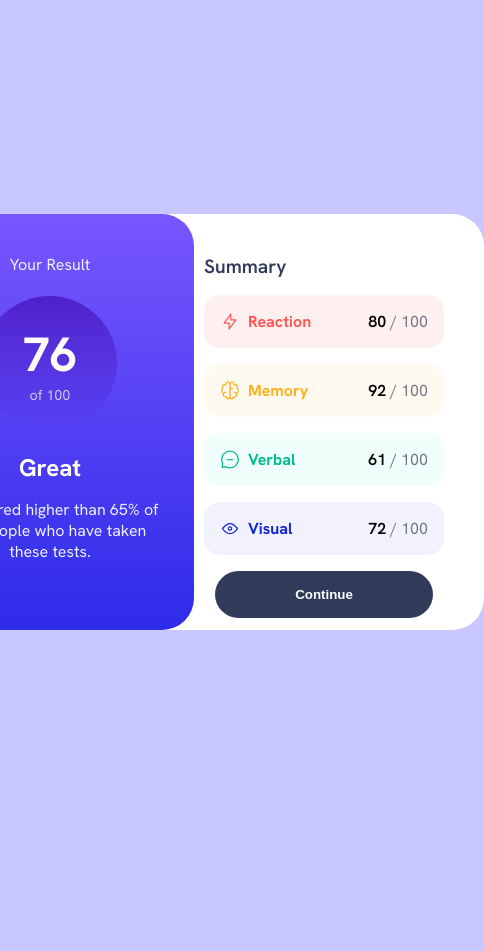
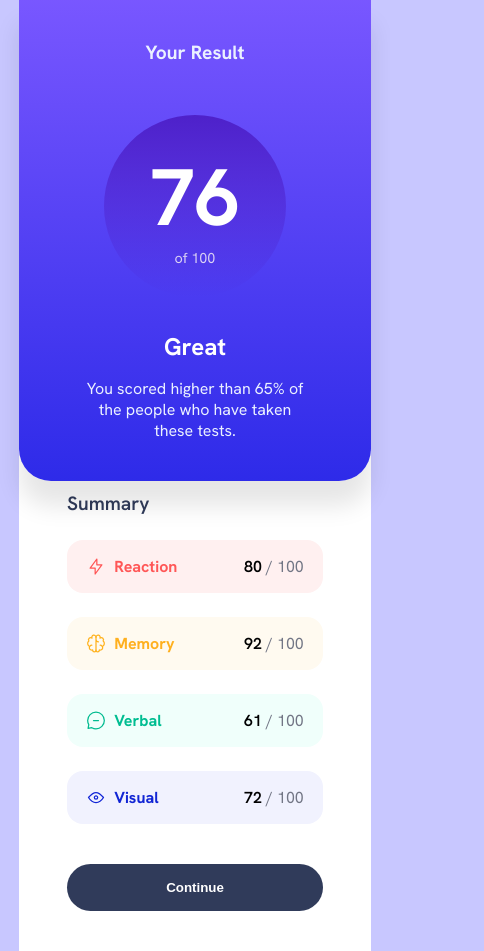
Before and after one commit to lorena-front/fm-results-summary-component, a Vue app in the folder results-summary/: page / in a window 390 px wide. Shown: the whole page, 484 px wide, since content can reach past the window. Before the commit the page ends 844 px from the top, so only its background shows below. Built offline with nearby package versions, Linux system fonts and the light colour scheme.

Commit message:
Update index.html to set language to English and modify favicon link

```diff
--- a/results-summary/index.html
+++ b/results-summary/index.html
@@ -1,8 +1,8 @@
 <!doctype html>
-<html lang="">
+<html lang="en">
   <head>
     <meta charset="UTF-8" />
-    <link rel="icon" href="/favicon.ico" />
+    <link rel="icon" href="/assets/images/favicon-32x32.png" />
     <meta name="viewport" content="width=device-width, initial-scale=1.0" />
     <link rel="preconnect" href="https://fonts.googleapis.com" />
     <link rel="preconnect" href="https://fonts.gstatic.com" crossorigin />
@@ -10,7 +10,7 @@
       href="https://fonts.googleapis.com/css2?family=Hanken+Grotesk:ital,wght@0,100..900;1,100..900&display=swap"
       rel="stylesheet"
     />
-    <title>Vite App</title>
+    <title>Frontend Mentor | Results Summary Component</title>
   </head>
   <body>
     <div id="app"></div>
--- a/results-summary/src/App.vue
+++ b/results-summary/src/App.vue
@@ -7,10 +7,10 @@ import './style.css'
   <main>
     <div class="container">
       <div class="card-one">
-        <p>Your Result</p>
+        <h1>Your Result</h1>
         <div class="score-wrapper">
           <div class="circle"></div>
-          <h1>76</h1>
+          <h2>76</h2>
           <span class="card-one-span">of 100</span>
         </div>
         <div class="card-one-text">
@@ -22,7 +22,7 @@ import './style.css'
       </div>
 
       <div class="card-two">
-        <p>Summary</p>
+        <h1>Summary</h1>
         <div v-for="data in content" :key="data.category" class="card-list" :class="data.category.toLocaleLowerCase()">
           <div class="left">
             <img :src="data.icon" alt="">
@@ -43,14 +43,20 @@ import './style.css'
   display: flex;
 }
 
+.card-one,
+.card-two {
+  width: 100%;
+  max-width: 25rem;
+  height: auto;
+  box-shadow: 0 25px 25px 0 hsla(0, 0%, 0%, 0.1);
+}
+
 .card-one {
   display: flex;
   align-items: center;
   flex-direction: column;
-  width: 18rem;
-  height: 26rem;
   text-align: center;
-  gap: 3rem;
+  gap: 5rem;
   background: linear-gradient(to bottom,
       hsl(252, 100%, 67%),
       hsl(241, 81%, 54%));
@@ -67,17 +73,18 @@ import './style.css'
   align-items: center;
   justify-content: center;
   flex-direction: column;
+  margin-bottom: -1rem;
 }
 
-.score-wrapper h1 {
-  font-size: 3rem;
+.score-wrapper>h2 {
+  font-size: 5rem;
   z-index: 1;
 }
 
 .circle {
   position: absolute;
-  width: 135px;
-  height: 135px;
+  width: 182px;
+  height: 182px;
   border-radius: 50%;
   background: linear-gradient(to bottom,
       hsla(256, 72%, 46%, 1),
@@ -96,20 +103,22 @@ import './style.css'
 }
 
 .card-one-text p,
-.card-one p {
+.card-one h1 {
   width: 14rem;
   color: hsl(221, 100%, 96%);
+}
+
+.card-one h1 {
+  font-size: 1.2rem;
 }
 
 .card-two {
   display: flex;
   align-items: center;
   flex-direction: column;
-  width: 20rem;
-  height: 26rem;
   text-align: center;
-  gap: 1rem;
-  padding: 2.5rem;
+  gap: 1.5rem;
+  padding: 2.5rem 3rem;
   border-top-right-radius: 2rem;
   border-bottom-right-radius: 2rem;
   background-color: white;
@@ -118,7 +127,7 @@ import './style.css'
   margin-left: -30px;
 }
 
-.card-two p {
+.card-two h1 {
   align-self: flex-start;
   font-weight: 600;
   color: hsl(224, 30%, 27%);
@@ -130,7 +139,7 @@ import './style.css'
   align-items: center;
   justify-content: space-between;
   width: 100%;
-  padding: 1rem;
+  padding: 1rem 1.2rem;
 }
 
 .left {
@@ -145,6 +154,7 @@ import './style.css'
 
 .card-list {
   color: hsl(228.74deg 7.36% 48.41%);
+  width: 16rem;
 }
 
 .left h3 {
@@ -198,6 +208,8 @@ button {
   color: white;
   cursor: pointer;
   font-weight: 600;
+  margin-top: 1rem;
+  width: 16rem;
 }
 
 button:hover {
@@ -205,4 +217,25 @@ button:hover {
       hsl(252, 100%, 67%),
       hsl(241, 81%, 54%));
 }
+
+@media (max-width: 43rem) {
+  .container {
+    flex-direction: column;
+  }
+
+  .card-one {
+    border-top-left-radius: 0;
+    border-top-right-radius: 0;
+    z-index: 2;
+    margin-bottom: -30px;
+    box-shadow: 0 25px 25px 0 hsla(0, 0%, 0%, 0.1);
+  }
+
+  .card-two {
+    border-radius: 0;
+    z-index: 1;
+    margin-left: 0;
+    box-shadow: none;
+  }
+}
 </style>
```
